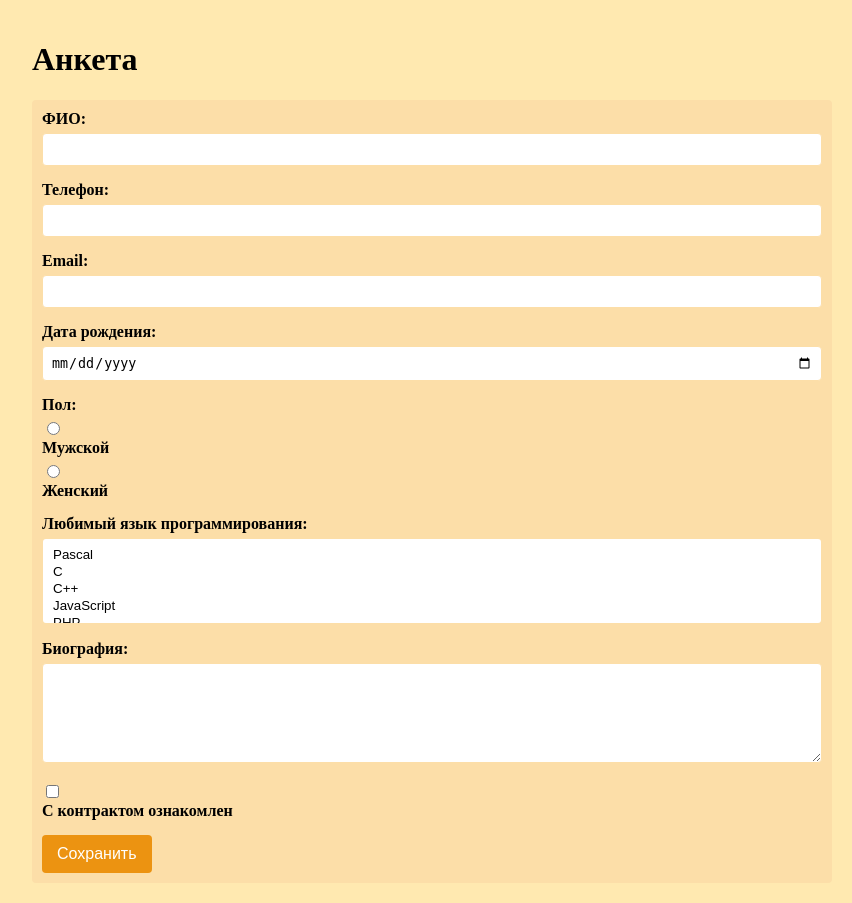
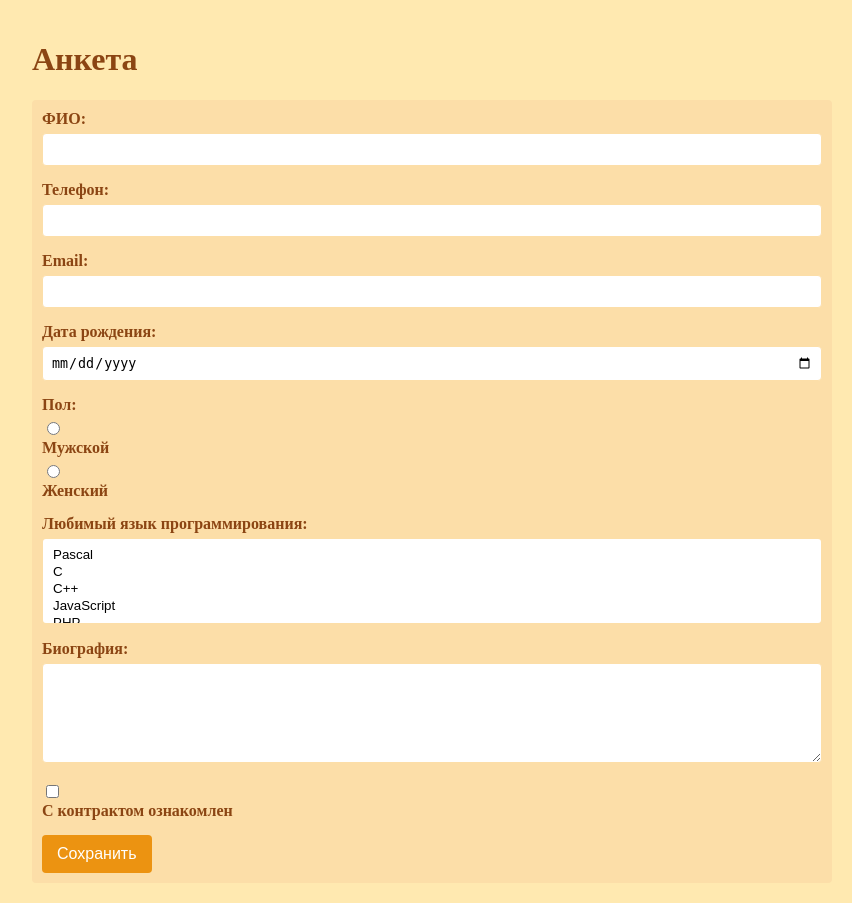
Before and after one commit to s0196026/BE, a PHP site: page /BE3/index.html in a window 1280 px wide. Shown: the whole page, without its empty margins (208-1060 px from the left). Run offline with PHP 8.4, Linux system fonts and the light colour scheme.

Commit message:
Update style.css

```diff
--- a/BE3/style.css
+++ b/BE3/style.css
@@ -4,11 +4,11 @@ body {
     margin: 0 auto;
     padding: 20px;
     background-color: #ffe9b0;
-    color = #8b4513;
+    color: #8b4513;
 }
 
 form{
-    color = #8b4513;
+    color: #8b4513;
     background-color: #fcdea8;
     padding: 10px;
     border-radius: 4px;
```
